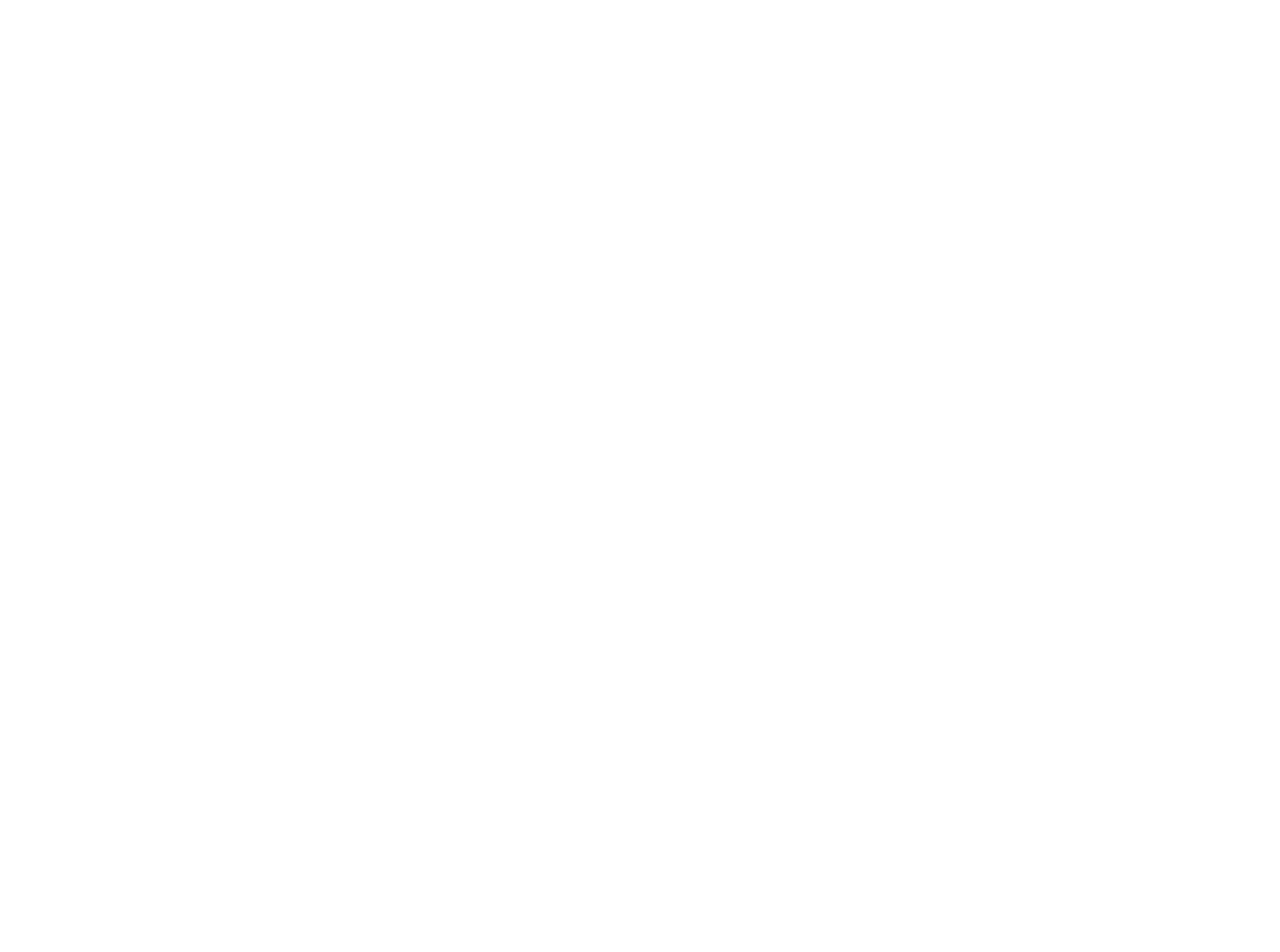
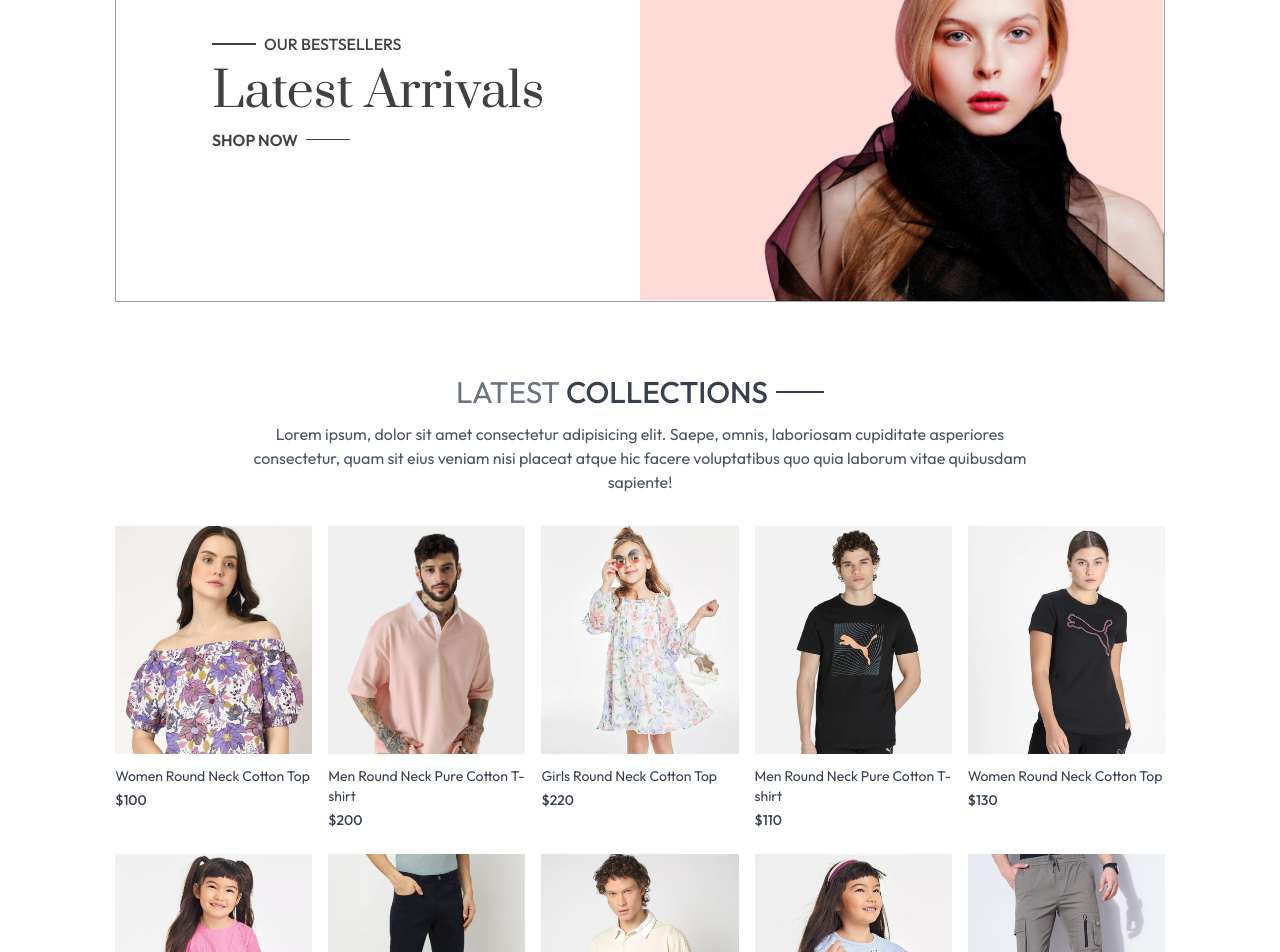
Before and after one commit to Adeoye-J/shopnow, a React app in the folder frontend/: page / in a window 1280 px wide. Shown: the part 200-1152 px from the top of the page. Before the commit the page ends 800 px from the top, so only its background shows below. Built offline with nearby package versions, Linux system fonts and the light colour scheme; the HTML template or start-up script is replaced by a standard one.

Commit message:
home page

```diff
--- a/frontend/src/components/Hero.jsx
+++ b/frontend/src/components/Hero.jsx
@@ -1,4 +1,5 @@
 import React from 'react'
+import { assets } from '../assets/assets'
 
 const Hero = () => {
     return (
@@ -12,9 +13,16 @@
                         <p className='w-8 md:w-11 h-[2px] bg-[#414141]'></p>
                         <p className='font-medium text-sm md:text-base'>OUR BESTSELLERS</p>
                     </div>
+                    <h1 className='prata-regular text-3xl sm:py-3 lg:text-5xl leading-relaxed'>Latest Arrivals</h1>
+                    <div className="flex items-center gap-2">
+                        <p className='font-semibold text-sm md:text-base'>SHOP NOW</p>
+                        <p className='w-8 md:w-11 h-[1px] bg-[#414141]'></p>
+                    </div>
                 </div>
             </div>
 
+            {/* Hero Right Side */}
+            <img src={assets.hero_img} className='w-full sm:w-1/2' alt="" />
         </div>
     )
 }
--- /dev/null
+++ b/frontend/src/components/LatestCollection.jsx
@@ -0,0 +1,41 @@
+import React, { useContext, useEffect, useState } from 'react'
+import { ShopContext } from '../context/ShopContext'
+import Title from './Title'
+import ProductItem from './ProductItem'
+
+const LatestCollection = () => {
+
+    const [latestProducts, setLatestProducts] = useState([])
+    const {products} = useContext(ShopContext)
+
+
+    useEffect(() => {
+        // const latest = products.filter(product => product.latest === true)
+        // setLatestProducts(latest)
+
+        setLatestProducts(products.slice(0, 10))
+    }
+    , [products])
+
+    return (
+        <div className='my-10'>
+            <div className="text-center py-8 text-3xl">
+                <Title text1={"LATEST"} text2={"COLLECTIONS"} />
+                <p className='w-3/4 m-auto text-xs sm:text-sm md:text-base text-gray-600'>
+                    Lorem ipsum, dolor sit amet consectetur adipisicing elit. Saepe, omnis, laboriosam cupiditate asperiores consectetur, quam sit eius veniam nisi placeat atque hic facere voluptatibus quo quia laborum vitae quibusdam sapiente!
+                </p>
+            </div>
+
+            {/* Rendering Products */}
+            <div className="grid grid-cols-2 sm:grid-cols-3 md:grid-cols-4 lg:grid-cols-5 gap-4 gap-y-6">
+                {
+                    latestProducts.map((item, index) => (
+                        <ProductItem key={index} id={item._id} image={item.image} name={item.name} price={item.price} />
+                    ))
+                }
+            </div>
+        </div>
+    )
+}
+
+export default LatestCollection
--- /dev/null
+++ b/frontend/src/components/ProductItem.jsx
@@ -0,0 +1,20 @@
+import React, { useContext } from 'react'
+import { ShopContext } from '../context/ShopContext';
+import { Link } from 'react-router-dom';
+
+const ProductItem = ({id, image, name, price}) => {
+
+    const {currency} = useContext(ShopContext);
+
+    return (
+        <Link to={`/product/${id}`} className='text-gray-700 cursor-pointer'>
+            <div className="overflow-hidden">
+                <img src={image[0]} alt={name} className='hover:scale-110 transition ease-in-out' />
+            </div>
+            <p className='pt-3 pb-1 text-sm'>{name}</p>
+            <p className='text-sm font-medium'>{currency}{price}</p>
+        </Link>
+    )
+}
+
+export default ProductItem
--- /dev/null
+++ b/frontend/src/components/Title.jsx
@@ -0,0 +1,12 @@
+import React from 'react'
+
+const Title = ({text1, text2}) => {
+    return (
+        <div className='inline-flex gap-2 items-center mb-3'>
+            <p className='text-gray-500'>{text1} <span className='text-gray-700 font-medium'>{text2}</span></p>
+            <p className='w-8 sm:w-12 h-[1px] sm:h-[2px] bg-gray-700'></p>
+        </div>
+    )
+}
+
+export default Title
--- /dev/null
+++ b/frontend/src/context/ShopContext.jsx
@@ -0,0 +1,22 @@
+import { createContext } from "react";
+import { products } from "../assets/assets";
+
+export const ShopContext = createContext();
+
+const ShopContextProvider = (props) => {
+
+    const currency = "$";
+    const delivery_fee = 10;
+
+    const value = {
+        products, currency, delivery_fee
+    }
+
+    return (
+        <ShopContext.Provider value={value}>
+            {props.children}
+        </ShopContext.Provider>
+    );
+}
+
+export default ShopContextProvider;
--- a/frontend/src/index.css
+++ b/frontend/src/index.css
@@ -1,3 +1,5 @@
+@import url('https://fonts.googleapis.com/css2?family=Outfit:wght@100..900&family=Prata&display=swap');
+
 @tailwind base;
 @tailwind components;
 @tailwind utilities;
@@ -5,3 +7,13 @@
 a.active hr {
     display: block;
 }
+
+* {
+    font-family: 'Outfit', sans-serif;
+}
+
+.prata-regular {
+    font-family: "Prata", serif;
+    font-weight: 400;
+    font-style: normal;
+}
--- a/frontend/src/main.jsx
+++ b/frontend/src/main.jsx
@@ -3,9 +3,12 @@
 import './index.css'
 import App from './App.jsx'
 import { BrowserRouter } from 'react-router-dom'
+import ShopContextProvider from './context/ShopContext.jsx'
 
 createRoot(document.getElementById('root')).render(
   <BrowserRouter>
-    <App />
+    <ShopContextProvider>
+        <App />
+    </ShopContextProvider>
   </BrowserRouter>,
 )
--- a/frontend/src/pages/Home.jsx
+++ b/frontend/src/pages/Home.jsx
@@ -1,10 +1,12 @@
 import React from 'react'
 import Hero from '../components/Hero'
+import LatestCollection from '../components/LatestCollection'
 
 const Home = () => {
     return (
         <div>
             <Hero />
+            <LatestCollection />
         </div>
     )
 }
```
